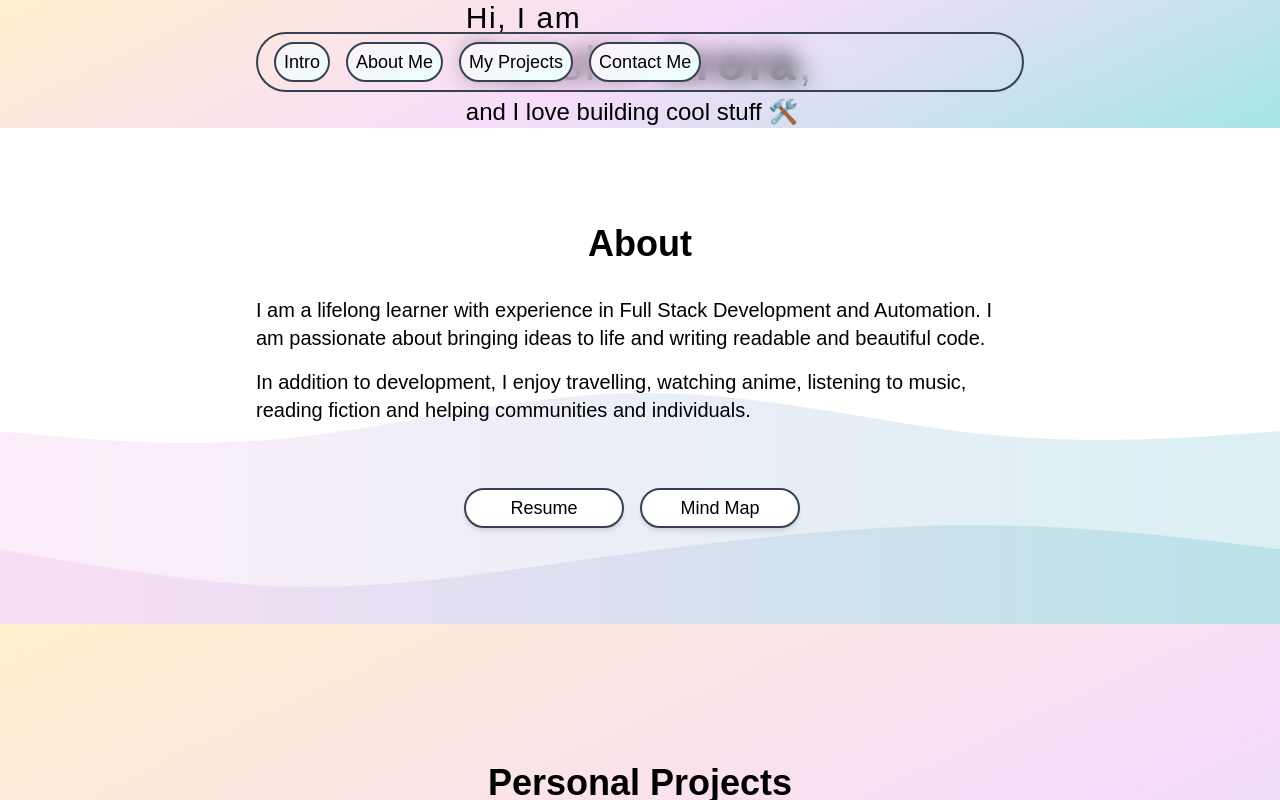
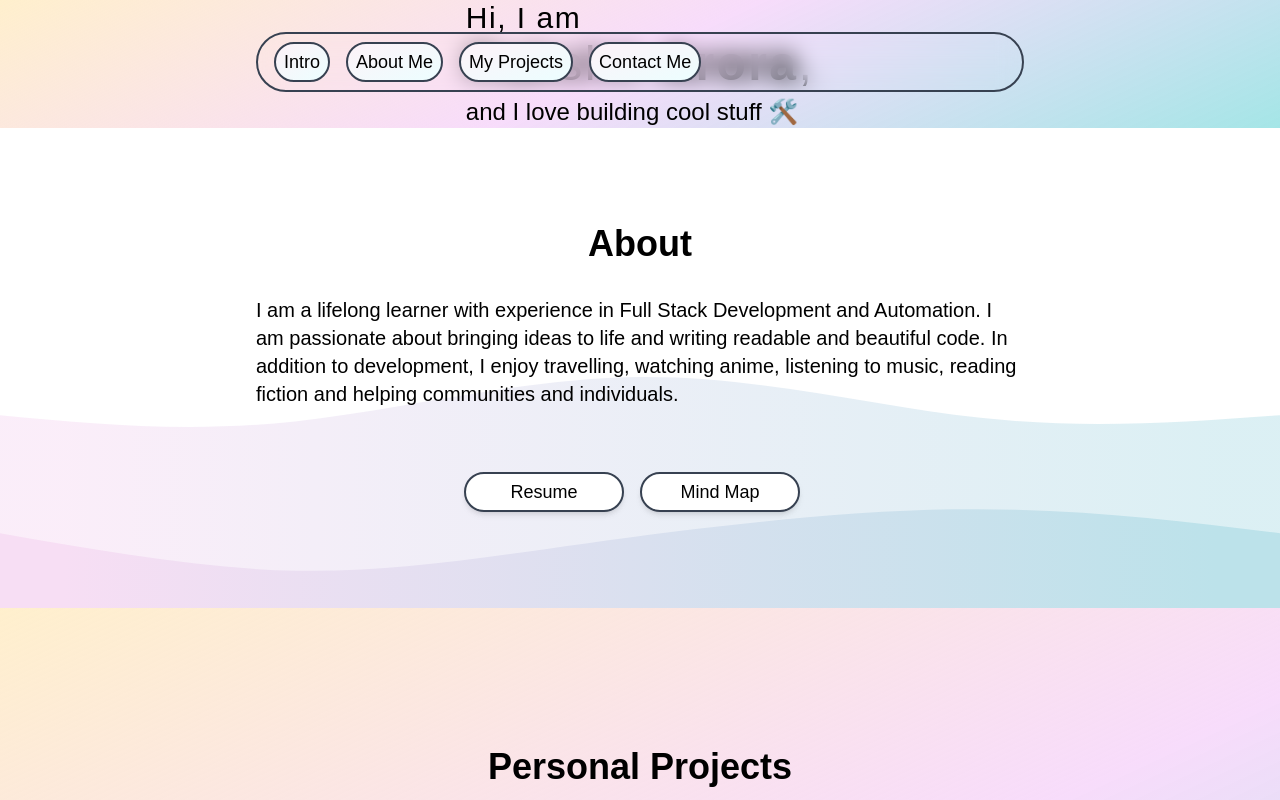
Before and after one commit to rakshit087/rakshit087.github.io, a Next.js app: page / in a window 1280 px wide. Built offline with nearby package versions, Linux system fonts and the light colour scheme; what next-real-viewport would draw is missing.

Commit message:
feat: added constants to edit the website

```diff
--- /dev/null
+++ b/src/constants.ts
@@ -0,0 +1,63 @@
+export const constants = {
+  name: "Rakshit Arora",
+  tagline: "and I love building cool stuff 🛠️",
+  about:
+    "I am a lifelong learner with experience in Full Stack Development and Automation. I am passionate about bringing ideas to life and writing readable and beautiful code. In addition to development, I enjoy travelling, watching anime, listening to music, reading fiction and helping communities and individuals.",
+  aboutURLs: [
+    {
+      title: "Resume",
+      url: "https://bit.ly/rakshit-resume",
+    },
+    {
+      title: "Mind Map",
+      url: "https://rakshit087.github.io/mind-map",
+    },
+  ],
+  projects: [
+    {
+      title: "Pledge Dashboard",
+      desc: "A dashboard which gives statistics about the liquid stacking derivatives on the top 5 derivative platforms of Polygon POS. Built using Next, Tailwind, D3 and MongoDB written in TypeScript.",
+      date: "Nov 2022",
+      code: "https://github.com/Pledge-Dashboard/pledge-app",
+      live: "https://pledge-dashboard.vercel.app/",
+      gallery: "",
+      tags: ["all", "full-stack"],
+    },
+    {
+      title: "Lend3r",
+      desc: "Lend3r allows user to give Ethereum as collateral and get DINR as a loan. DINR is an ERC20 token I pegged closed to the Indian Rupee. Built using Next.js & Material UI, Solidity, Hardhat and Ether.js. Chainlink Oracle is utilized to fetch the latest Eth prices.",
+      date: "Jun 2022",
+      code: "https://github.com/rakshit087/lend3r",
+      gallery: "https://devfolio.co/projects/lendr-d1f0",
+      live: "https://lend3r.vercel.app/",
+      tags: ["all", "web 3"],
+    },
+    {
+      title: "Kolumn",
+      desc: "A decentralized microblogging platform powered by Polygon. Allows users to write and share rich content on Polygon Network. Users are also allowed to tip MATICs to their favorite Kolumns. Built using Next.js and Solidity, Kolumn won prize pool bounty at BuidlIt 2021",
+      date: "Nov 2021 - Dec 2021",
+      code: "https://github.com/rakshit087/Kolumn",
+      gallery: "https://devfolio.co/projects/kolumn-b3f9",
+      live: "https://kolumn.vercel.app/",
+      tags: ["all", "web 3"],
+    },
+    {
+      title: "Kriti OS",
+      desc: "Written completely in C, Kriti OS is a toy UNIX type 32 bit OS from scratch which includes a bootloader, kernel with drivers like video & sound and some basic functionality.",
+      date: "Mar 2021 -  Jun 2021",
+      code: "https://github.com/rakshit087/KritiOs",
+      live: "",
+      gallery: "https://github.com/rakshit087/KritiOs#gallery",
+      tags: ["all", "system"],
+    },
+  ],
+  contactContent:
+    "I love connecting with different people and it would be awesome if we could get in touch :) You can find me on these platforms:",
+  contactURLs: {
+    gmail: "mailto:rakshit087@gmail.com",
+    twitter: "https://twitter.com/rakshit087/",
+    github: "https://github.com/rakshit087/",
+    hashnode: "https://rakshit087.hashnode.dev/",
+    youtube: "https://www.youtube.com/channel/UCA446V0YEkL_BeBZt8gXFHg",
+  },
+};
--- a/src/sections/About.tsx
+++ b/src/sections/About.tsx
@@ -1,4 +1,5 @@
 import { PrimaryButton } from "../components/PrimaryButton";
+import { constants } from "../constants";
 
 export const About = () => {
   return (
@@ -8,19 +9,11 @@ export const About = () => {
     >
       <div className="flex flex-col items-center justify-center max-w-3xl">
         <p className="mb-4 text-3xl font-bold md:text-4xl md:mb-8">About</p>
-        <div className="mb-8 text-lg md:text-xl md:mb-16">
-          <p className="mb-4">
-            I am a lifelong learner with experience in Full Stack Development and Automation. I am passionate about
-            bringing ideas to life and writing readable and beautiful code.
-          </p>
-          <p>
-            In addition to development, I enjoy travelling, watching anime, listening to music, reading fiction and
-            helping communities and individuals.
-          </p>
-        </div>
+        <div className="mb-8 text-lg md:text-xl md:mb-16">{constants.about}</div>
         <div className="flex flex-col md:flex-row">
-          <PrimaryButton label="Resume" href="https://bit.ly/rakshit-resume" />
-          <PrimaryButton label="Mind Map" href="https://rakshit087.github.io/mind-map" />
+          {constants.aboutURLs.map((aboutUrl, index) => (
+            <PrimaryButton key={index} label={aboutUrl.title} href={aboutUrl.url} />
+          ))}
         </div>
       </div>
     </section>
--- a/src/sections/Connect.tsx
+++ b/src/sections/Connect.tsx
@@ -1,4 +1,5 @@
 import { SiGmail, SiTwitter, SiGithub, SiHashnode, SiYoutube } from "react-icons/si";
+import { constants } from "../constants";
 
 export const Connect = () => {
   return (
@@ -8,27 +9,33 @@ export const Connect = () => {
     >
       <div className="max-w-xl px-8 py-12 rounded-lg add-bg">
         <p className="mb-4 text-3xl font-bold text-center md:text-4xl md:mb-8">Contact Me</p>
-        <p className="mb-8 text-md md:text-xl md:mb-16">
-          I love connecting with different people and it would be awesome if we could get in touch :)
-          You can schedule a meet with me on Cal <a href="https://cal.com/rakshit087" className="text-blue-900">here.</a>
-          You can also find me on these platforms:
-        </p>
+        <p className="mb-8 text-md md:text-xl md:mb-16">{constants.contactContent}</p>
         <div className="flex items-center justify-around w-full py-6 text-3xl rounded-xl">
-          <a href="mailto:rakshit087@gmail.com">
+          {constants.contactURLs.gmail && (
+            <a href={constants.contactURLs.gmail}>
               <SiGmail />
             </a>
-          <a href="https://twitter.com/rakshit087/" target="_blank" rel="noreferrer">
+          )}
+          {constants.contactURLs.twitter && (
+            <a href={constants.contactURLs.twitter} target="_blank" rel="noreferrer">
               <SiTwitter />
             </a>
-          <a href="https://github.com/rakshit087/" target="_blank" rel="noreferrer">
+          )}
+          {constants.contactURLs.github && (
+            <a href={constants.contactURLs.github} target="_blank" rel="noreferrer">
               <SiGithub />
             </a>
-          <a href="https://rakshit087.hashnode.dev/" target="_blank" rel="noreferrer">
+          )}
+          {constants.contactURLs.hashnode && (
+            <a href={constants.contactURLs.hashnode} target="_blank" rel="noreferrer">
               <SiHashnode />
             </a>
-          <a href="https://www.youtube.com/channel/UCA446V0YEkL_BeBZt8gXFHg" target="_blank" rel="noreferrer">
+          )}
+          {constants.contactURLs.youtube && (
+            <a href={constants.contactURLs.youtube} target="_blank" rel="noreferrer">
               <SiYoutube />
             </a>
+          )}
         </div>
       </div>
       <footer className="absolute text-xs bottom-4 text-center">
--- a/src/sections/Intro.tsx
+++ b/src/sections/Intro.tsx
@@ -1,4 +1,5 @@
 import { motion } from "framer-motion";
+import { constants } from "../constants";
 
 export const Intro = () => {
   return (
@@ -6,9 +7,9 @@ export const Intro = () => {
       <motion.div initial={{ y: 20, opacity: 0 }} animate={{ y: 0, opacity: 1 }} transition={{ duration: 0.5 }}>
         <p className="text-xl tracking-wider md:text-2xl lg:text-3xl lg:mb-1">Hi, I am</p>
         <p className="text-3xl tracking-wider md:text-4xl lg:text-5xl lg:mb-1">
-          Rakshit <strong>Arora</strong>,
+          {constants.name.split(" ")[0]} <strong>{constants.name.split(" ")[1]}</strong>,
         </p>
-        <p className="mt-2 text-lg md:text-xl lg:text-2xl ">and I love building cool stuff 🛠️</p>
+        <p className="mt-2 text-lg md:text-xl lg:text-2xl ">{constants.tagline}</p>
       </motion.div>
     </section>
   );
--- a/src/sections/Projects.tsx
+++ b/src/sections/Projects.tsx
@@ -1,10 +1,10 @@
 import { ProjectCard } from "../components/ProjectCard";
-import data from "../data/projects.json";
 import { useRef } from "react";
 import { Swiper, SwiperSlide } from "swiper/react";
 import { Pagination } from "swiper";
 import "swiper/css";
-import 'swiper/css/pagination';
+import "swiper/css/pagination";
+import { constants } from "../constants";
 
 type projects = {
   title: string;
@@ -17,7 +17,7 @@ type projects = {
 }[];
 
 export const Projects = () => {
-  const projects: projects = data;
+  const projects: projects = constants.projects;
   const swiperElRef = useRef(null);
 
   return (
```
Lines whose indentation alone changed are shown as unchanged.
